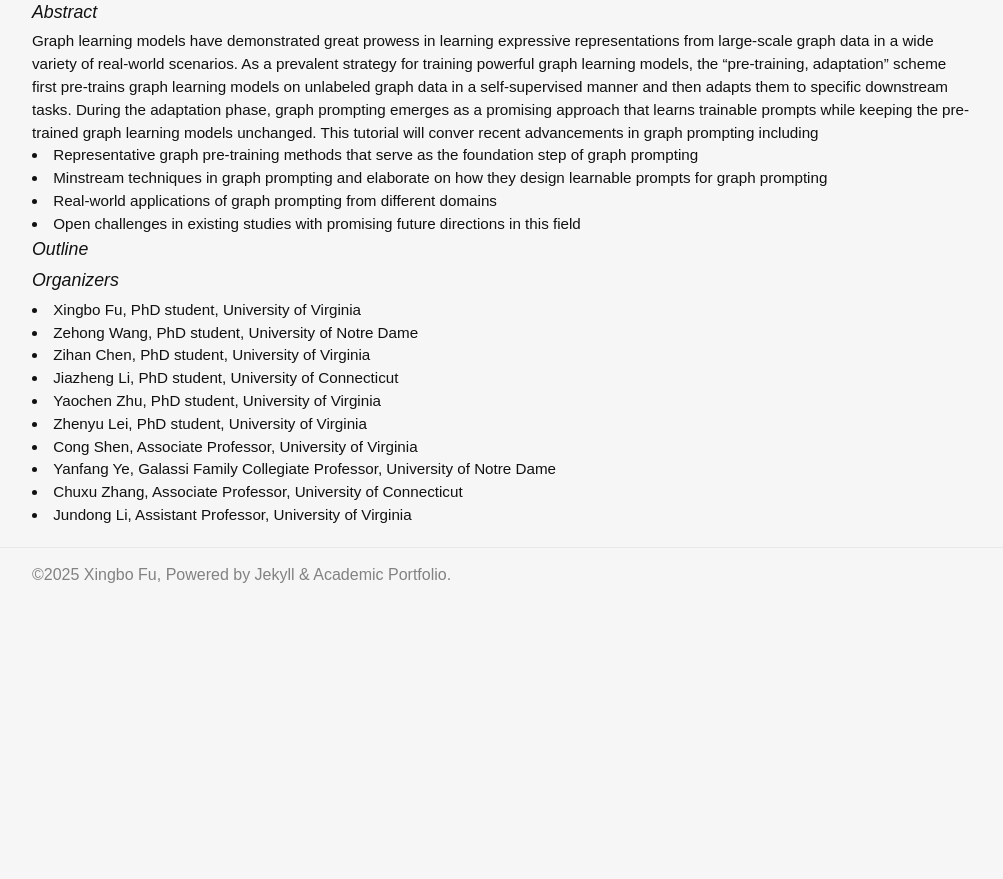
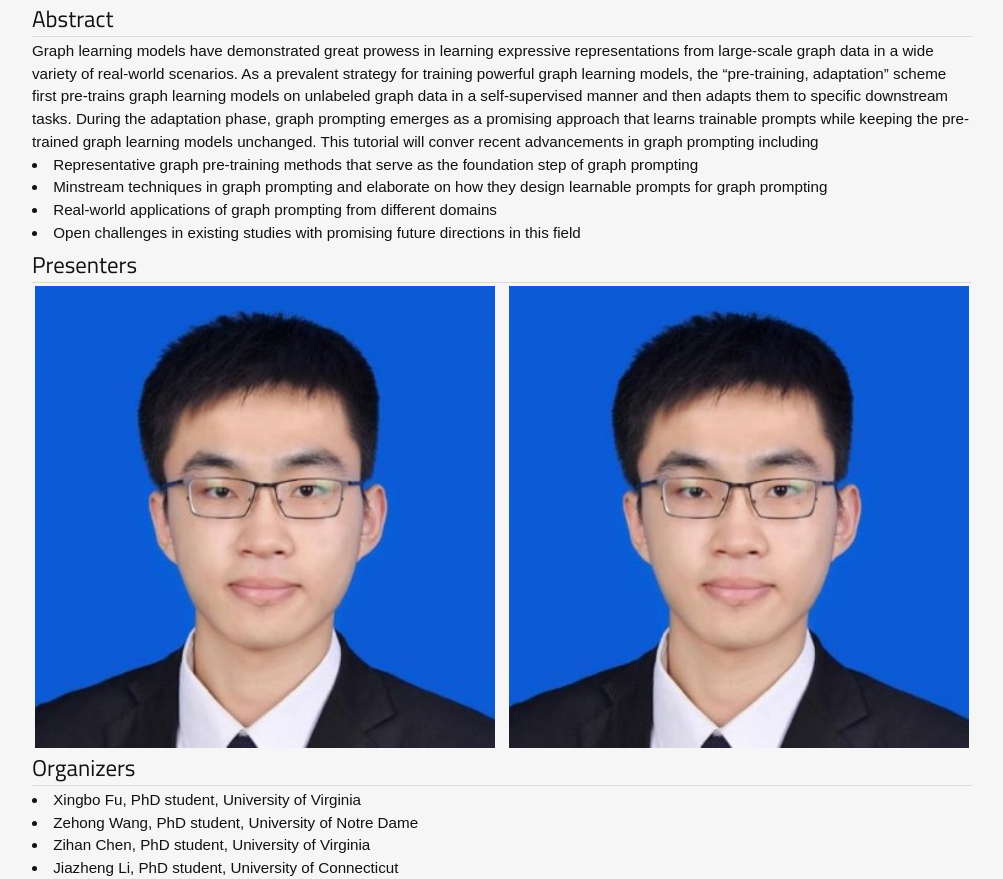
Before and after one commit to xbfu/xbfu.github.io, a Jekyll site: the page built from tutorials/graph-prompting.md, in a window 1280 px wide and 900 px high, scrolled down 485 px, cut to the strip 21-900 px from the top of the window. Shown: the whole strip, without its empty margins (138-1141 px from the left). Built offline with Jekyll 4.4.1, drawn with Linux system fonts in a browser that asks for light colours; nearby versions of some CDN libraries; before the commit the page ends 1104 px from its top, so only the background shows below that.

Commit message:
Update graph-prompting.md

```diff
--- a/tutorials/graph-prompting.md
+++ b/tutorials/graph-prompting.md
@@ -13,7 +13,7 @@ subtitle: Tutorials - Xingbo Fu
 <br>
 
 
-### Abstract
+## Abstract
 
 Graph learning models have demonstrated great prowess in learning expressive representations from large-scale graph data in a wide variety of real-world scenarios.
 As a prevalent strategy for training powerful graph learning models, the "pre-training, adaptation" scheme first pre-trains graph learning models on unlabeled graph data in a self-supervised manner and then adapts them to specific downstream tasks.
@@ -24,10 +24,14 @@ This tutorial will conver recent advancements in graph prompting including
 <li>Real-world applications of graph prompting from different domains</li>
 <li>Open challenges in existing studies with promising future directions in this field</li>
 
-### Outline
+## Presenters
 
+<p align="center">
+  <img src="../images/profile.jpg" alt="Image 1" style="width:49%; margin-right:1%;">
+  <img src="../images/profile.jpg" alt="Image 2" style="width:49%;">
+</p>
 
-### Organizers
+## Organizers
 
 <li>Xingbo Fu, PhD student, University of Virginia</li>
 <li>Zehong Wang, PhD student, University of Notre Dame</li>
```
